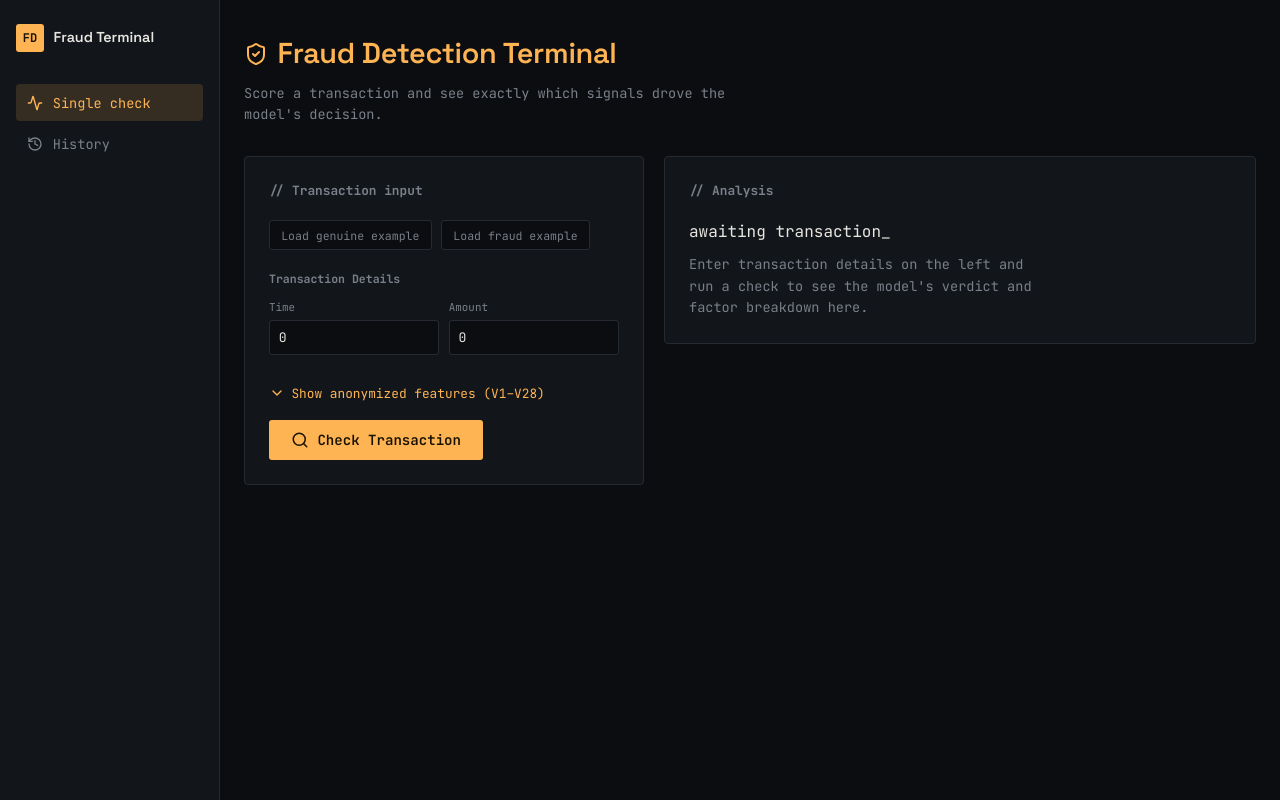
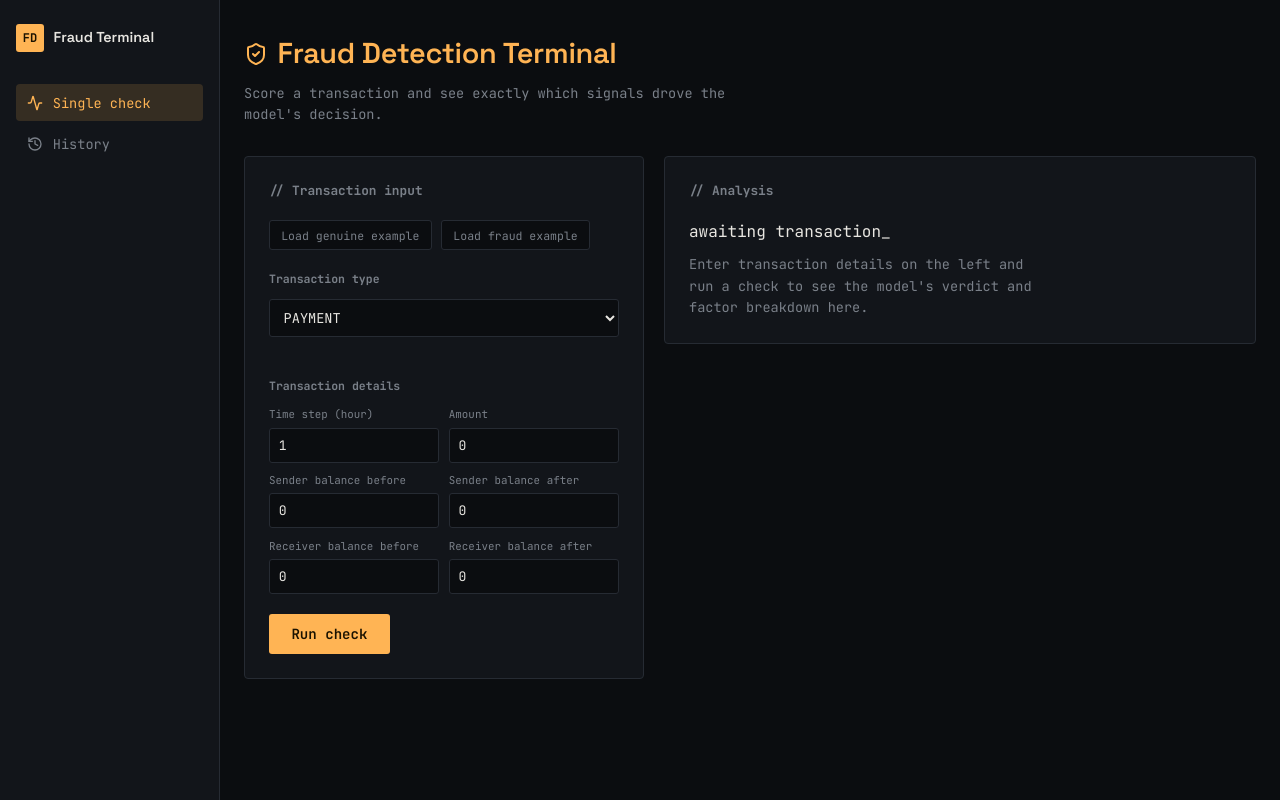
Before and after one commit to Paawan-S/fraud-detection-fullstack, a React (Vite) app in the folder frontend/: page / in a window 1280 px wide. Built offline with nearby package versions, Linux system fonts and the light colour scheme.

Commit message:
Stage 6 - Frontend Changes and check working

```diff
--- a/frontend/src/App.jsx
+++ b/frontend/src/App.jsx
@@ -1,38 +1,28 @@
 import { useState } from 'react';
 import TransactionForm from './components/TransactionForm';
 import PredictionResult from './components/PredictionResult';
+import HistoryView from './components/HistoryView';
 import { ShieldCheck } from 'lucide-react';
 import Sidebar from './components/Sidebar';
-import HistoryView from './components/HistoryView';
 import './App.css';
 
-const FEATURE_FIELDS = [
-    'Time',
-    ...Array.from({ length: 28 }, (_, i) => `V${i + 1}`),
-    'Amount',
-];
-
-const initialTransaction = Object.fromEntries(
-    FEATURE_FIELDS.map((field) => [field, 0])
-);
-
+const initialTransaction = {
+    step: 1, type: 'PAYMENT', amount: 0,
+    oldbalanceOrg: 0, newbalanceOrig: 0,
+    oldbalanceDest: 0, newbalanceDest: 0,
+    isFlaggedFraud: 0,
+};
 
 const GENUINE_EXAMPLE = {
-    Time: 160760.0, V1: -0.6744660646, V2: 1.4081050197, V3: -1.1106220536, V4: -1.3283657784,
-    V5: 1.3889960325, V6: -1.3084390671, V7: 1.8858789027, V8: -0.6142329663, V9: 0.3116522125,
-    V10: 0.6507570036, V11: -0.8577846615, V12: -0.2299614458, V13: -0.1998170048, V14: 0.2663713263,
-    V15: -0.0465441685, V16: -0.7413980897, V17: -0.6056166441, V18: -0.3925681879, V19: -0.162648311,
-    V20: 0.3943218208, V21: 0.0800842396, V22: 0.8100335956, V23: -0.2243272304, V24: 0.7078992374,
-    V25: -0.1358370227, V26: 0.0451021965, V27: 0.5338372191, V28: 0.2913192526, Amount: 23.0,
+    step: 1, type: 'PAYMENT', amount: 9839.64,
+    oldbalanceOrg: 170136.0, newbalanceOrig: 160296.36,
+    oldbalanceDest: 0.0, newbalanceDest: 0.0, isFlaggedFraud: 0,
 };
 
 const FRAUD_EXAMPLE = {
-    Time: 57007.0, V1: -1.2712441917, V2: 2.4626752685, V3: -2.8513950033, V4: 2.3244800653,
-    V5: -1.3722448898, V6: -0.9481956865, V7: -3.0652343617, V8: 1.1669269479, V9: -2.2687705884,
-    V10: -4.8811429269, V11: 2.2551474887, V12: -4.6863868976, V13: 0.6523746685, V14: -6.174288348,
-    V15: 0.594379608, V16: -4.8496923871, V17: -6.5365207353, V18: -3.1190938816, V19: 1.7154944198,
-    V20: 0.5604780757, V21: 0.6529410513, V22: 0.0819309764, V23: -0.2213478312, V24: -0.5235821592,
-    V25: 0.2242281619, V26: 0.7563345227, V27: 0.6328004773, V28: 0.2501870928, Amount: 0.01,
+    step: 1, type: 'TRANSFER', amount: 181.0,
+    oldbalanceOrg: 181.0, newbalanceOrig: 0.0,
+    oldbalanceDest: 0.0, newbalanceDest: 0.0, isFlaggedFraud: 0,
 };
 
 function App() {
@@ -46,7 +36,7 @@ function App() {
         const { name, value } = e.target;
         setTransaction((prev) => ({
             ...prev,
-            [name]: parseFloat(value) || 0,
+            [name]: name === 'type' ? value : (parseFloat(value) || 0),
         }));
     }
 
--- a/frontend/src/components/PredictionResult.jsx
+++ b/frontend/src/components/PredictionResult.jsx
@@ -2,6 +2,23 @@ import { ShieldAlert, ShieldCheck, TrendingUp, TrendingDown } from 'lucide-react
 
 const TOTAL_SEGMENTS = 24;
 
+
+function formatFeatureName(name) {
+    const labels = {
+        step: 'Time step',
+        amount: 'Amount',
+        oldbalanceOrg: 'Sender balance (before)',
+        newbalanceOrig: 'Sender balance (after)',
+        oldbalanceDest: 'Receiver balance (before)',
+        newbalanceDest: 'Receiver balance (after)',
+        isFlaggedFraud: 'Simulator flag',
+        type_CASH_OUT: 'Type: Cash out',
+        type_DEBIT: 'Type: Debit',
+        type_PAYMENT: 'Type: Payment',
+        type_TRANSFER: 'Type: Transfer',
+    };
+    return labels[name] || name;
+}
 function PredictionResult({ result }) {
     const isFraud = result.prediction === 1;
     const probabilityPercent = (result.fraud_probability * 100).toFixed(1);
@@ -37,7 +54,7 @@ function PredictionResult({ result }) {
                 {result.top_contributing_features.map((f) => (
                     <li key={f.feature} className="feature-item">
                         <div className="feature-item-top">
-                            <span className="feature-name">{f.feature}</span>
+                            <span className="feature-name">{formatFeatureName(f.feature)}</span>
                             <span className={f.impact > 0 ? 'impact-up' : 'impact-down'}>
                                 {f.impact > 0 ? <TrendingUp size={14} /> : <TrendingDown size={14} />}
                                 {Math.abs(f.impact)}
--- a/frontend/src/components/TransactionForm.jsx
+++ b/frontend/src/components/TransactionForm.jsx
@@ -1,58 +1,51 @@
-import { useState } from 'react';
-import { ChevronDown, ChevronUp, Search } from 'lucide-react';
+const TRANSACTION_TYPES = ['CASH_IN', 'CASH_OUT', 'DEBIT', 'PAYMENT', 'TRANSFER'];
 
-const PRIMARY_FIELDS = ['Time', 'Amount'];
-const PCA_FIELDS = Array.from({ length: 28 }, (_, i) => `V${i + 1}`);
+const FIELDS = [
+    { name: 'step', label: 'Time step (hour)', type: 'number' },
+    { name: 'amount', label: 'Amount', type: 'number' },
+    { name: 'oldbalanceOrg', label: 'Sender balance before', type: 'number' },
+    { name: 'newbalanceOrig', label: 'Sender balance after', type: 'number' },
+    { name: 'oldbalanceDest', label: 'Receiver balance before', type: 'number' },
+    { name: 'newbalanceDest', label: 'Receiver balance after', type: 'number' },
+];
 
 function TransactionForm({ transaction, onChange, onSubmit }) {
-    const [showAdvanced, setShowAdvanced] = useState(false);
-
     return (
         <form onSubmit={(e) => { e.preventDefault(); onSubmit(); }}>
             <div className="form-section">
-                <h3 className="section-label">Transaction Details</h3>
+                <h3 className="section-label">Transaction type</h3>
+                <select
+                    name="type"
+                    value={transaction.type}
+                    onChange={onChange}
+                    style={{
+                        width: '100%', fontFamily: 'var(--font-mono)', background: 'var(--bg)',
+                        border: '1px solid var(--line)', borderRadius: '3px', padding: '0.5rem 0.6rem',
+                        color: 'var(--text)', fontSize: '0.85rem', marginBottom: '1.25rem',
+                    }}
+                >
+                    {TRANSACTION_TYPES.map((t) => (
+                        <option key={t} value={t}>{t.replace('_', ' ')}</option>
+                    ))}
+                </select>
+            </div>
+
+            <div className="form-section">
+                <h3 className="section-label">Transaction details</h3>
                 <div className="form-grid form-grid-primary">
-                    {PRIMARY_FIELDS.map((field) => (
-                        <div key={field} className="form-field">
-                            <label htmlFor={field}>{field}</label>
+                    {FIELDS.map(({ name, label }) => (
+                        <div key={name} className="form-field">
+                            <label htmlFor={name}>{label}</label>
                             <input
-                                type="number" step="any" min="0" id={field} name={field}
-                                value={transaction[field]} onChange={onChange}
+                                type="number" step="any" min="0" id={name} name={name}
+                                value={transaction[name]} onChange={onChange}
                             />
                         </div>
                     ))}
                 </div>
             </div>
 
-            <button
-                type="button"
-                className="toggle-advanced"
-                onClick={() => setShowAdvanced((s) => !s)}
-            >
-                {showAdvanced ? <ChevronUp size={16} /> : <ChevronDown size={16} />}
-                {showAdvanced ? 'Hide' : 'Show'} anonymized features (V1–V28)
-            </button>
-
-            {showAdvanced && (
-                <div className="form-section">
-                    <div className="form-grid">
-                        {PCA_FIELDS.map((field) => (
-                            <div key={field} className="form-field">
-                                <label htmlFor={field}>{field}</label>
-                                <input
-                                    type="number" step="any" id={field} name={field}
-                                    value={transaction[field]} onChange={onChange}
-                                />
-                            </div>
-                        ))}
-                    </div>
-                </div>
-            )}
-
-            <button type="submit" className="submit-btn">
-                <Search size={18} />
-                Check Transaction
-            </button>
+            <button type="submit" className="submit-btn">Run check</button>
         </form>
     );
 }
```
Lines whose indentation alone changed are shown as unchanged.
